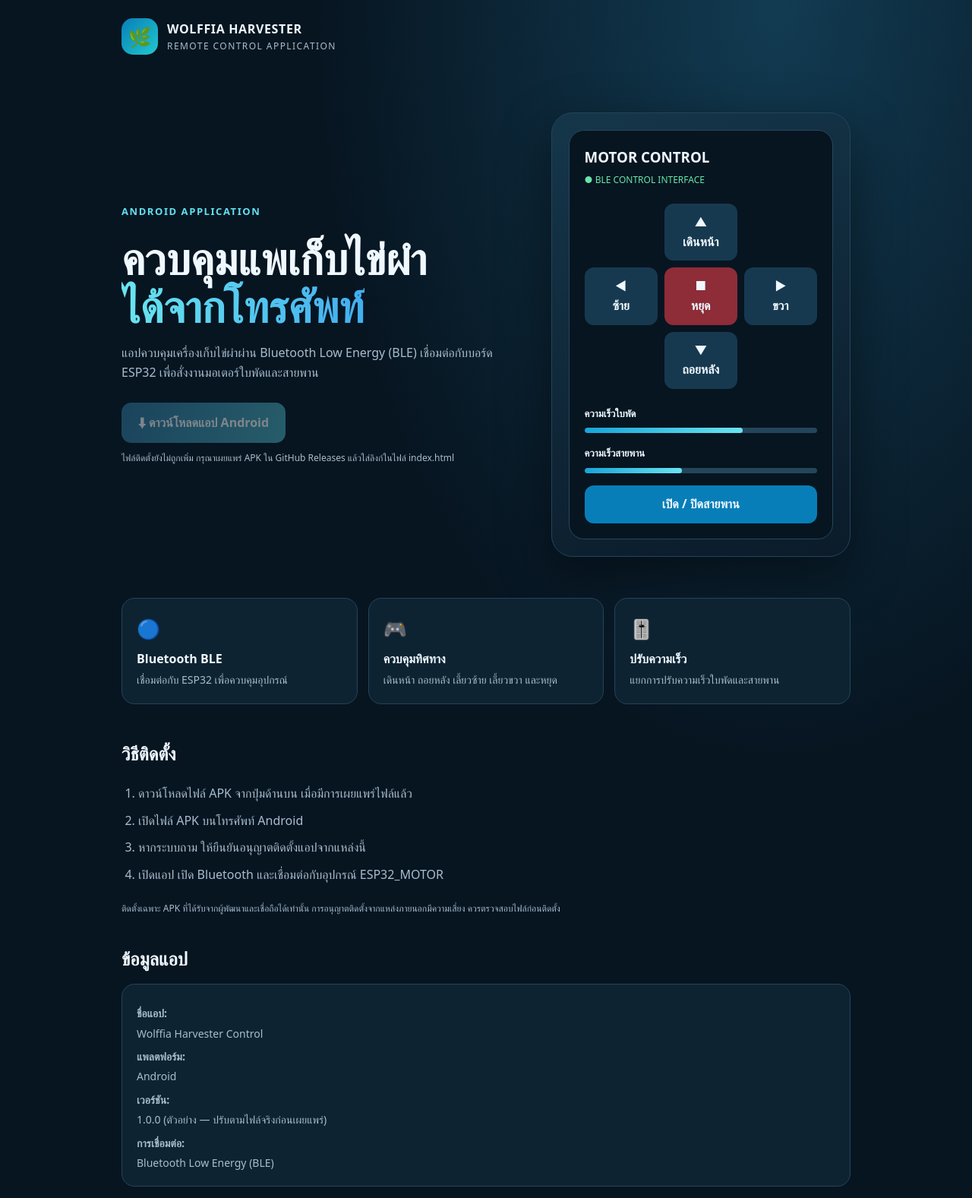
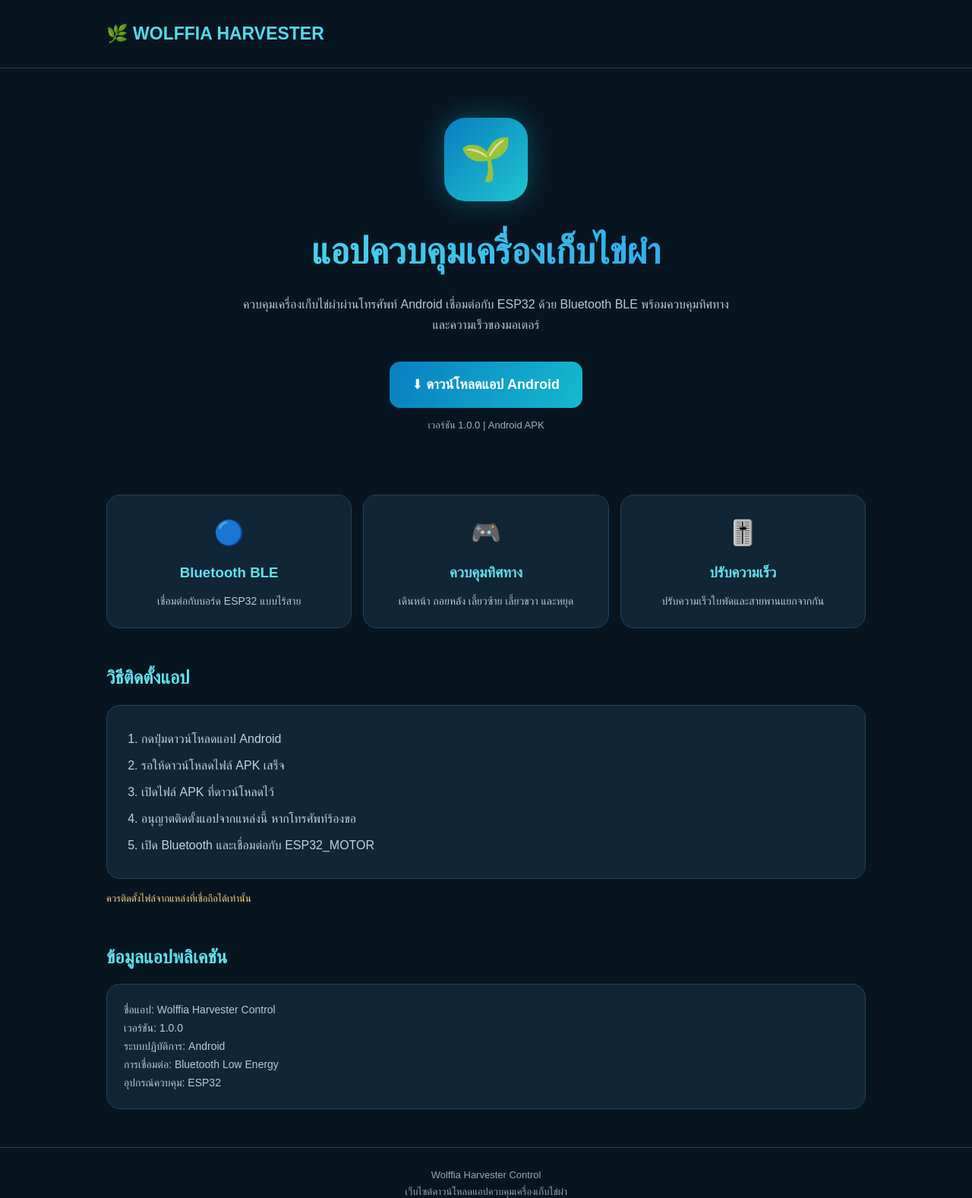
Before and after one commit to vanchanay68-source/wolffia-harvester-download, a plain HTML site: page index.html in a window 1280 px wide. Shown: the top 1577 px of the page at 76% size. Drawn offline with Linux system fonts and the light colour scheme.

Commit message:
Update index.html

```diff
--- a/index.html
+++ b/index.html
@@ -1,108 +1,272 @@
-<!doctype html>
+<!DOCTYPE html>
 <html lang="th">
 <head>
-  <meta charset="utf-8">
-  <meta name="viewport" content="width=device-width, initial-scale=1">
+<meta charset="UTF-8">
+<meta name="viewport" content="width=device-width, initial-scale=1.0">
 <meta name="theme-color" content="#071521">
-  <meta name="description" content="ดาวน์โหลดแอป Wolffia Harvester Control สำหรับควบคุมเครื่องเก็บไข่ผำผ่าน Bluetooth BLE">
-  <title>Wolffia Harvester Control | ดาวน์โหลดแอป</title>
+<meta name="description" content="ดาวน์โหลดแอปควบคุมเครื่องเก็บไข่ผำผ่าน Bluetooth BLE">
+<title>ดาวน์โหลดแอปควบคุมเครื่องเก็บไข่ผำ</title>
+
 <style>
-    :root{color-scheme:dark;--bg:#071521;--panel:#102536;--line:#244459;--text:#eff8ff;--muted:#a8bdcc;--blue:#20a9e8;--cyan:#62e0ef}
-    *{box-sizing:border-box}body{margin:0;background:radial-gradient(ellipse at 80% 0%,#123b52 0,transparent 42%),var(--bg);color:var(--text);font-family:system-ui,-apple-system,"Segoe UI",sans-serif;line-height:1.6}
-    .wrap{width:min(960px,calc(100% - 32px));margin:auto}.top{padding:24px 0;display:flex;align-items:center;gap:12px}
-    .logo{width:48px;height:48px;border-radius:15px;background:linear-gradient(135deg,#087eb8,#22c8cf);display:grid;place-items:center;font-size:25px}
-    .brand{font-weight:800;letter-spacing:.04em}.sub{font-size:12px;color:var(--muted);letter-spacing:.12em}
-    .hero{padding:52px 0 34px;display:grid;grid-template-columns:1.15fr .85fr;gap:32px;align-items:center}
-    h1{font-size:clamp(34px,6vw,58px);line-height:1.08;margin:0 0 18px}.grad{background:linear-gradient(90deg,#69e5ef,#42aef0);-webkit-background-clip:text;background-clip:text;color:transparent}
-    p{color:var(--muted);margin:0 0 20px}.actions{display:flex;gap:12px;flex-wrap:wrap;margin-top:26px}
-    .btn{display:inline-flex;align-items:center;justify-content:center;gap:10px;padding:14px 22px;border-radius:13px;background:linear-gradient(110deg,#087fc1,#16b8cf);color:white;text-decoration:none;font-weight:750;border:0;min-height:52px}
-    .btn.disabled{opacity:.48;cursor:not-allowed;filter:grayscale(.4)}.hint{font-size:12px;color:var(--muted);margin-top:10px}
-    .device{background:linear-gradient(160deg,#15364a,#0b1b2a);border:1px solid var(--line);border-radius:28px;padding:22px;box-shadow:0 24px 70px #0007}
-    .screen{background:#071521;border:1px solid #25485d;border-radius:20px;padding:20px}.screen h3{margin:0 0 5px}.status{color:#69e5a7;font-size:12px}.pad{display:grid;grid-template-columns:repeat(3,1fr);gap:9px;margin:22px 0}
-    .key{background:#17394f;border-radius:12px;padding:12px;text-align:center;font-weight:700}.stop{background:#8e2c38}.empty{visibility:hidden}
-    .bar{height:7px;border-radius:20px;background:#24465b;margin:9px 0 16px;overflow:hidden}.bar span{display:block;height:100%;width:68%;background:linear-gradient(90deg,#17a5d9,#69e5ef);border-radius:20px}
-    .grid{display:grid;grid-template-columns:repeat(3,1fr);gap:14px;margin:20px 0 46px}.card{background:#0e2332;border:1px solid var(--line);border-radius:17px;padding:19px}.card b{display:block;margin:8px 0 4px}.card p{font-size:14px;margin:0}
-    section{margin:38px 0}.section-title{font-size:24px;margin:0 0 14px}.steps{padding-left:22px;color:var(--muted)}.steps li{padding:5px 0}
-    footer{border-top:1px solid var(--line);padding:22px 0 34px;color:var(--muted);font-size:13px}
-    @media(max-width:700px){.hero{grid-template-columns:1fr;padding-top:28px}.device{max-width:440px;margin:auto}.grid{grid-template-columns:1fr}.top{padding:17px 0}}
+* {
+  box-sizing: border-box;
+  margin: 0;
+  padding: 0;
+}
+
+body {
+  font-family: Arial, Tahoma, sans-serif;
+  background: #071521;
+  color: white;
+  line-height: 1.7;
+}
+
+.container {
+  width: 90%;
+  max-width: 1000px;
+  margin: auto;
+}
+
+header {
+  padding: 25px 0;
+  border-bottom: 1px solid #244459;
+}
+
+.logo {
+  font-size: 23px;
+  font-weight: bold;
+  color: #55d9ed;
+}
+
+.hero {
+  text-align: center;
+  padding: 65px 15px 45px;
+}
+
+.hero h1 {
+  font-size: clamp(30px, 6vw, 48px);
+  margin-bottom: 15px;
+  background: linear-gradient(90deg,#55e5ed,#2499ed);
+  -webkit-background-clip: text;
+  color: transparent;
+}
+
+.hero p {
+  color: #b6cbd9;
+  font-size: 16px;
+  max-width: 650px;
+  margin: 0 auto 25px;
+}
+
+.app-icon {
+  width: 110px;
+  height: 110px;
+  margin: 0 auto 25px;
+  border-radius: 28px;
+  background: linear-gradient(135deg,#087fc1,#20c5ce);
+  display: flex;
+  justify-content: center;
+  align-items: center;
+  font-size: 55px;
+  box-shadow: 0 0 35px #16b8cf55;
+}
+
+.download {
+  display: inline-block;
+  background: linear-gradient(110deg,#087fc1,#16b8cf);
+  color: white;
+  padding: 15px 30px;
+  border-radius: 14px;
+  text-decoration: none;
+  font-size: 18px;
+  font-weight: bold;
+  margin-top: 10px;
+  transition: .2s;
+}
+
+.download:hover {
+  transform: translateY(-3px);
+  box-shadow: 0 8px 25px #16b8cf55;
+}
+
+.version {
+  color: #9bb4c5;
+  font-size: 13px;
+  margin-top: 12px;
+}
+
+.features {
+  display: grid;
+  grid-template-columns: repeat(3,1fr);
+  gap: 15px;
+  margin: 35px auto;
+}
+
+.card {
+  background: #102536;
+  border: 1px solid #244459;
+  border-radius: 18px;
+  padding: 22px;
+  text-align: center;
+}
+
+.card .icon {
+  font-size: 32px;
+}
+
+.card h3 {
+  margin: 10px 0;
+  color: #62e0ef;
+}
+
+.card p {
+  color: #b6cbd9;
+  font-size: 14px;
+}
+
+section {
+  margin: 45px 0;
+}
+
+section h2 {
+  color: #62e0ef;
+  margin-bottom: 15px;
+}
+
+.steps {
+  background: #102536;
+  border: 1px solid #244459;
+  border-radius: 18px;
+  padding: 22px 25px 22px 45px;
+  color: #c2d2dd;
+}
+
+.steps li {
+  margin: 8px 0;
+}
+
+.notice {
+  color: #ffd479;
+  font-size: 13px;
+  margin-top: 15px;
+}
+
+footer {
+  border-top: 1px solid #244459;
+  text-align: center;
+  padding: 25px;
+  color: #91a9ba;
+  font-size: 13px;
+  margin-top: 50px;
+}
+
+@media(max-width:650px) {
+  .features {
+    grid-template-columns: 1fr;
+  }
+
+  .hero {
+    padding-top: 45px;
+  }
+
+  .download {
+    width: 100%;
+  }
+}
 </style>
 </head>
+
 <body>
-  <header class="wrap top">
-    <div class="logo" aria-hidden="true">🌿</div>
-    <div><div class="brand">WOLFFIA HARVESTER</div><div class="sub">REMOTE CONTROL APPLICATION</div></div>
+
+<header>
+  <div class="container">
+    <div class="logo">🌿 WOLFFIA HARVESTER</div>
+  </div>
 </header>
 
-  <main class="wrap">
+<main class="container">
+
   <div class="hero">
-      <div>
-        <p style="color:#62e0ef;font-weight:700;letter-spacing:.12em;font-size:13px">ANDROID APPLICATION</p>
-        <h1>ควบคุมแพเก็บไข่ผำ<br><span class="grad">ได้จากโทรศัพท์</span></h1>
-        <p>แอปควบคุมเครื่องเก็บไข่ผำผ่าน Bluetooth Low Energy (BLE) เชื่อมต่อกับบอร์ด ESP32 เพื่อสั่งงานมอเตอร์ใบพัดและสายพาน</p>
-        <div class="actions">
-          <a id="downloadBtn" class="btn disabled" href="#" aria-disabled="true">⬇ ดาวน์โหลดแอป Android</a>
-        </div>
-        <div id="downloadHint" class="hint">ไฟล์ติดตั้งยังไม่ถูกเพิ่ม กรุณาเผยแพร่ APK ใน GitHub Releases แล้วใส่ลิงก์ในไฟล์ index.html</div>
-      </div>
-      <div class="device" aria-label="ตัวอย่างหน้าจอควบคุม">
-        <div class="screen">
-          <h3>MOTOR CONTROL</h3><div class="status">● BLE CONTROL INTERFACE</div>
-          <div class="pad">
-            <div class="key empty"> </div><div class="key">▲<br>เดินหน้า</div><div class="key empty"> </div>
-            <div class="key">◀<br>ซ้าย</div><div class="key stop">■<br>หยุด</div><div class="key">▶<br>ขวา</div>
-            <div class="key empty"> </div><div class="key">▼<br>ถอยหลัง</div><div class="key empty"> </div>
-          </div>
-          <div style="font-size:13px;font-weight:700">ความเร็วใบพัด</div><div class="bar"><span></span></div>
-          <div style="font-size:13px;font-weight:700">ความเร็วสายพาน</div><div class="bar"><span style="width:42%"></span></div>
-          <div class="key" style="background:#087eb8">เปิด / ปิดสายพาน</div>
-        </div>
-      </div>
+
+    <div class="app-icon">🌱</div>
+
+    <h1>แอปควบคุมเครื่องเก็บไข่ผำ</h1>
+
+    <p>
+      ควบคุมเครื่องเก็บไข่ผำผ่านโทรศัพท์ Android
+      เชื่อมต่อกับ ESP32 ด้วย Bluetooth BLE
+      พร้อมควบคุมทิศทางและความเร็วของมอเตอร์
+    </p>
+
+    <a
+      class="download"
+      href="https://github.com/vanchanay68-source/-/releases/download/v1.0.0/ESP32_Motor_Control.apk"
+      download>
+      ⬇ ดาวน์โหลดแอป Android
+    </a>
+
+    <div class="version">
+      เวอร์ชัน 1.0.0 | Android APK
     </div>
 
-    <div class="grid">
-      <div class="card"><div style="font-size:25px">🔵</div><b>Bluetooth BLE</b><p>เชื่อมต่อกับ ESP32 เพื่อควบคุมอุปกรณ์</p></div>
-      <div class="card"><div style="font-size:25px">🎮</div><b>ควบคุมทิศทาง</b><p>เดินหน้า ถอยหลัง เลี้ยวซ้าย เลี้ยวขวา และหยุด</p></div>
-      <div class="card"><div style="font-size:25px">🎚️</div><b>ปรับความเร็ว</b><p>แยกการปรับความเร็วใบพัดและสายพาน</p></div>
+  </div>
+
+  <div class="features">
+
+    <div class="card">
+      <div class="icon">🔵</div>
+      <h3>Bluetooth BLE</h3>
+      <p>เชื่อมต่อกับบอร์ด ESP32 แบบไร้สาย</p>
+    </div>
+
+    <div class="card">
+      <div class="icon">🎮</div>
+      <h3>ควบคุมทิศทาง</h3>
+      <p>เดินหน้า ถอยหลัง เลี้ยวซ้าย เลี้ยวขวา และหยุด</p>
+    </div>
+
+    <div class="card">
+      <div class="icon">🎚️</div>
+      <h3>ปรับความเร็ว</h3>
+      <p>ปรับความเร็วใบพัดและสายพานแยกจากกัน</p>
+    </div>
+
   </div>
 
   <section>
-      <h2 class="section-title">วิธีติดตั้ง</h2>
+    <h2>วิธีติดตั้งแอป</h2>
+
     <ol class="steps">
-        <li>ดาวน์โหลดไฟล์ APK จากปุ่มด้านบน เมื่อมีการเผยแพร่ไฟล์แล้ว</li>
-        <li>เปิดไฟล์ APK บนโทรศัพท์ Android</li>
-        <li>หากระบบถาม ให้ยืนยันอนุญาตติดตั้งแอปจากแหล่งนี้</li>
-        <li>เปิดแอป เปิด Bluetooth และเชื่อมต่อกับอุปกรณ์ ESP32_MOTOR</li>
+      <li>กดปุ่มดาวน์โหลดแอป Android</li>
+      <li>รอให้ดาวน์โหลดไฟล์ APK เสร็จ</li>
+      <li>เปิดไฟล์ APK ที่ดาวน์โหลดไว้</li>
+      <li>อนุญาตติดตั้งแอปจากแหล่งนี้ หากโทรศัพท์ร้องขอ</li>
+      <li>เปิด Bluetooth และเชื่อมต่อกับ ESP32_MOTOR</li>
     </ol>
-      <p class="hint">ติดตั้งเฉพาะ APK ที่ได้รับจากผู้พัฒนาและเชื่อถือได้เท่านั้น การอนุญาตติดตั้งจากแหล่งภายนอกมีความเสี่ยง ควรตรวจสอบไฟล์ก่อนติดตั้ง</p>
+
+    <p class="notice">
+      ควรติดตั้งไฟล์จากแหล่งที่เชื่อถือได้เท่านั้น
+    </p>
   </section>
 
   <section>
-      <h2 class="section-title">ข้อมูลแอป</h2>
-      <div class="card">
-        <p><b>ชื่อแอป:</b> Wolffia Harvester Control</p>
-        <p><b>แพลตฟอร์ม:</b> Android</p>
-        <p><b>เวอร์ชัน:</b> 1.0.0 (ตัวอย่าง — ปรับตามไฟล์จริงก่อนเผยแพร่)</p>
-        <p><b>การเชื่อมต่อ:</b> Bluetooth Low Energy (BLE)</p>
+    <h2>ข้อมูลแอปพลิเคชัน</h2>
+
+    <div class="card" style="text-align:left">
+      <p>ชื่อแอป: Wolffia Harvester Control</p>
+      <p>เวอร์ชัน: 1.0.0</p>
+      <p>ระบบปฏิบัติการ: Android</p>
+      <p>การเชื่อมต่อ: Bluetooth Low Energy</p>
+      <p>อุปกรณ์ควบคุม: ESP32</p>
     </div>
   </section>
+
 </main>
 
-  <footer><div class="wrap">Wolffia Harvester Control · เว็บไซต์ดาวน์โหลดแอป Android</div></footer>
+<footer>
+  Wolffia Harvester Control<br>
+  เว็บไซต์ดาวน์โหลดแอปควบคุมเครื่องเก็บไข่ผำ
+</footer>
 
-  <script>
-    // ใส่ URL ไฟล์ APK จาก GitHub Releases ที่นี่ เช่น
-    // const APK_URL = "https://github.com/USERNAME/REPOSITORY/releases/download/v1.0.0/app-release.apk";
-    const APK_URL = "";
-    const btn = document.getElementById("downloadBtn");
-    const hint = document.getElementById("downloadHint");
-    if (APK_URL && /^https:\/\/.+\.apk(?:$|\?)/i.test(APK_URL)) {
-      btn.href = APK_URL;
-      btn.classList.remove("disabled");
-      btn.removeAttribute("aria-disabled");
-      hint.textContent = "ดาวน์โหลดไฟล์ติดตั้ง APK สำหรับ Android";
-    } else {
-      btn.addEventListener("click", e => e.preventDefault());
-    }
-  </script>
 </body>
 </html>
```
Lines whose indentation alone changed are shown as unchanged.
